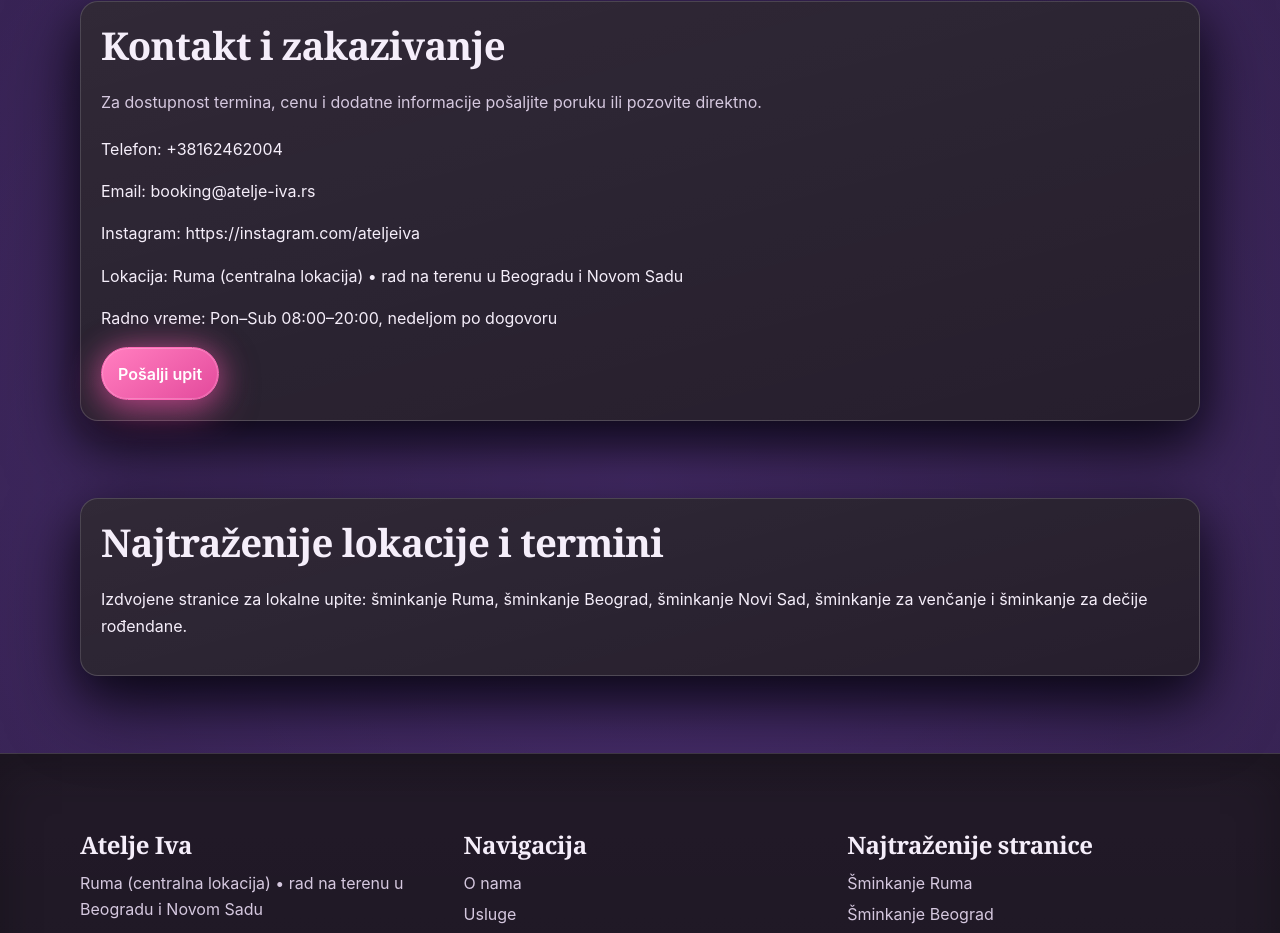
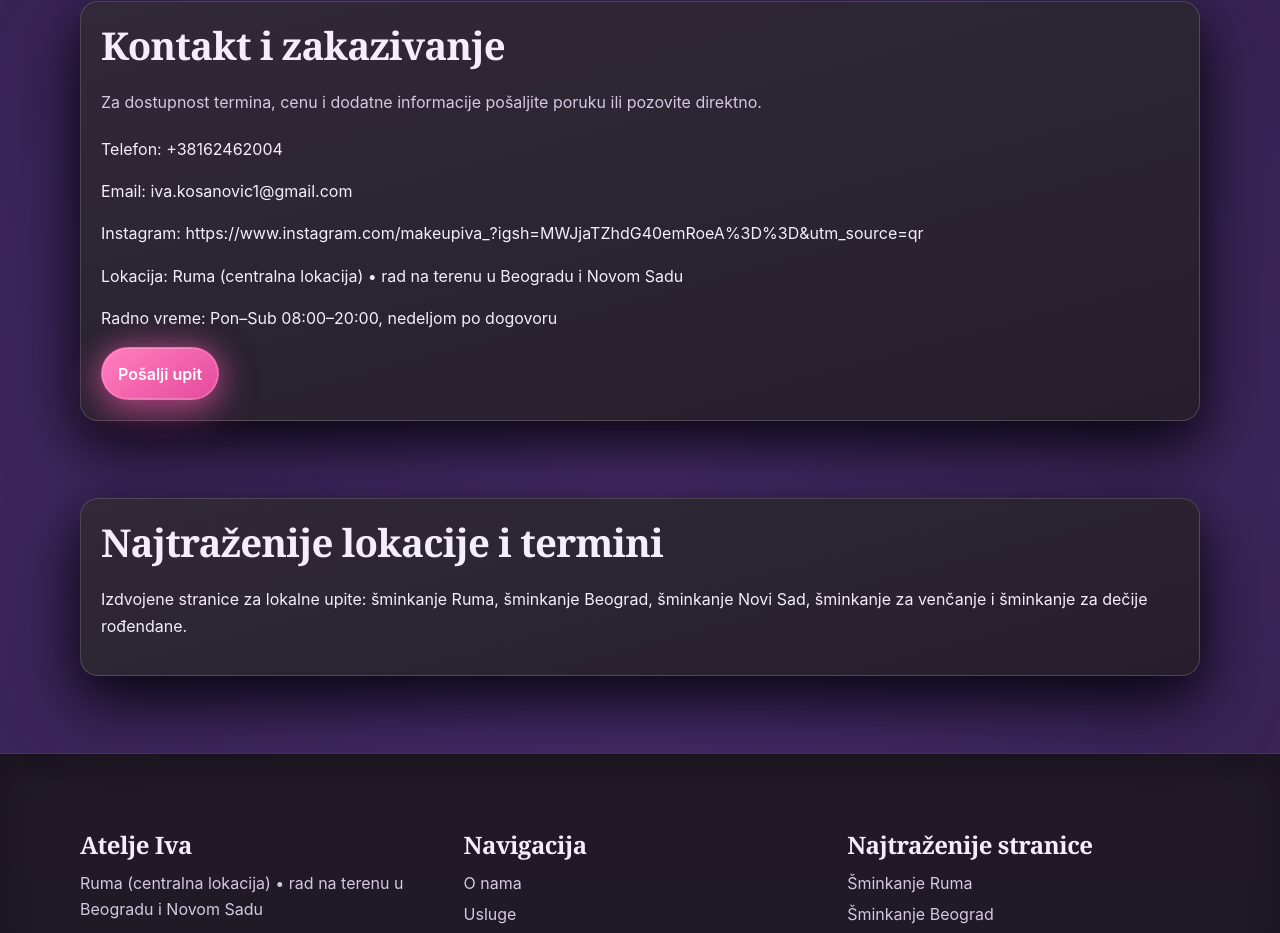
Before and after one commit to darkotosic/sminkanjeiva.rs, a Next.js app: page / in a window 1280 px wide. Shown: the part 4468-5401 px from the top of the page. Built offline with nearby package versions, Linux system fonts and the light colour scheme.

Commit message:
Update global contact info and contact form email delivery

```diff
--- a/components/sections/booking-cta.tsx
+++ b/components/sections/booking-cta.tsx
@@ -1,3 +1,4 @@
+import { site } from '@/data/site';
 import { Button } from '@/components/ui/button';
 
 export function BookingCta() {
@@ -9,7 +10,7 @@ export function BookingCta() {
         <div style={{ display: 'flex', gap: '0.75rem', flexWrap: 'wrap' }}>
           <Button href="/kontakt">Zakaži termin</Button>
           <Button href="/kontakt" variant="secondary">Pošalji upit</Button>
-          <Button href="https://instagram.com/ateljeiva" variant="ghost">Instagram</Button>
+          <Button href={site.instagramUrl} variant="ghost">Instagram</Button>
         </div>
       </div>
     </section>
--- a/data/site.ts
+++ b/data/site.ts
@@ -2,8 +2,8 @@ export const site = {
   brandName: 'Atelje Iva',
   city: 'Ruma',
   phone: '+38162462004',
-  email: 'booking@atelje-iva.rs',
-  instagramUrl: 'https://instagram.com/ateljeiva',
+  email: 'iva.kosanovic1@gmail.com',
+  instagramUrl: 'https://www.instagram.com/makeupiva_?igsh=MWJjaTZhdG40emRoeA%3D%3D&utm_source=qr',
   address: 'Ruma (centralna lokacija) • rad na terenu u Beogradu i Novom Sadu',
   workingHours: 'Pon–Sub 08:00–20:00, nedeljom po dogovoru',
   heroHeadline:
```
Also changed, not shown: components/forms/booking-inquiry-form.tsx (+6 -12 lines).
